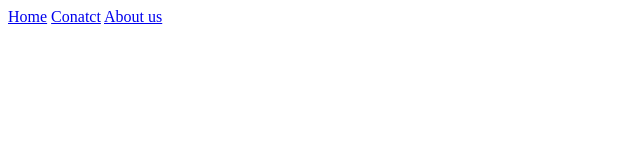
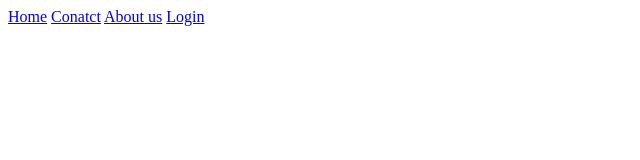
Before and after one commit to saagar7200/html-basics, a plain HTML site: page about.html in a window 1280 px wide. Shown: the full height of the page, 0-640 px from the left. Drawn offline with Linux system fonts and the light colour scheme.

Commit message:
nav update

```diff
--- a/about.html
+++ b/about.html
@@ -10,6 +10,7 @@
     <a href="index.html" target="_blank" >Home</a>
     <a href="index.html" target="_blank" >Conatct</a>
     <a href="index.html" target="_blank" >About us</a>
+    <a href="index.html" target="_blank" >Login</a>
 
 
 </body>
```
